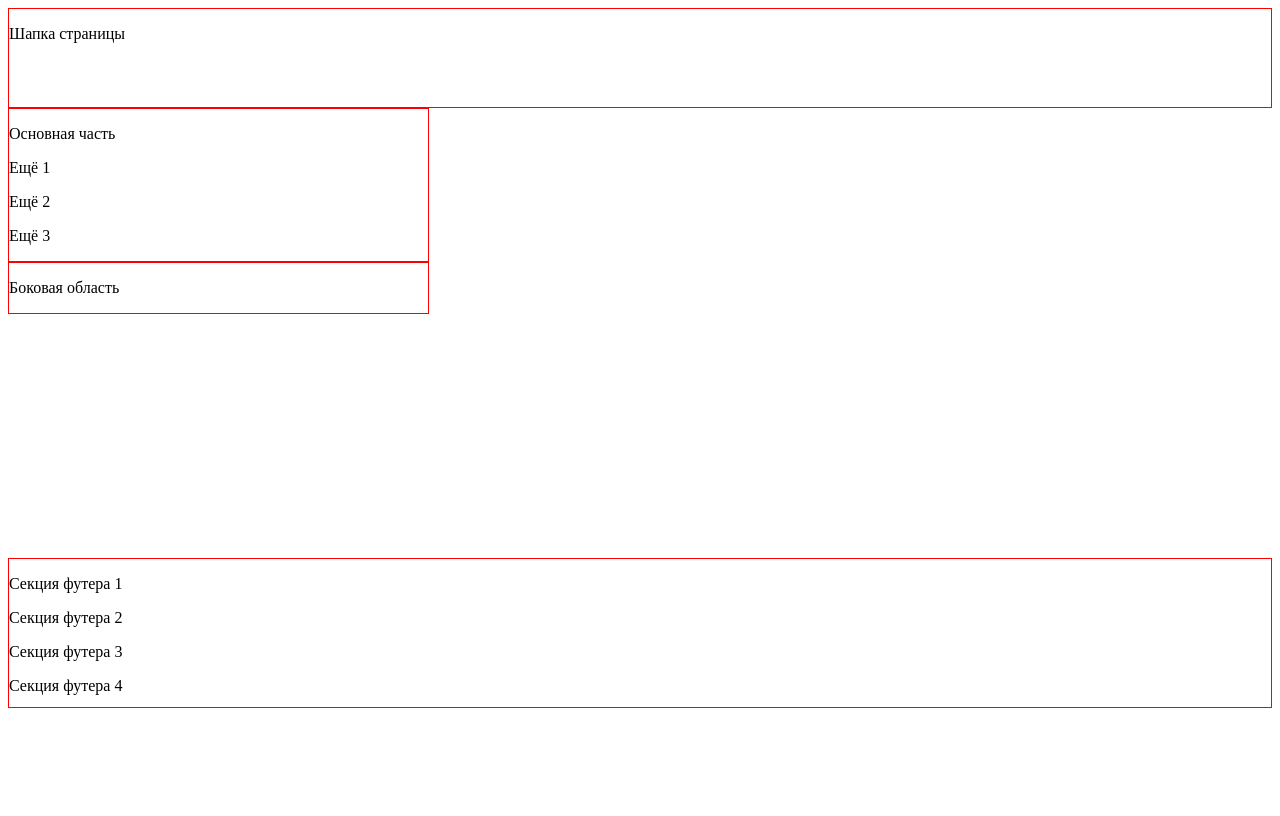
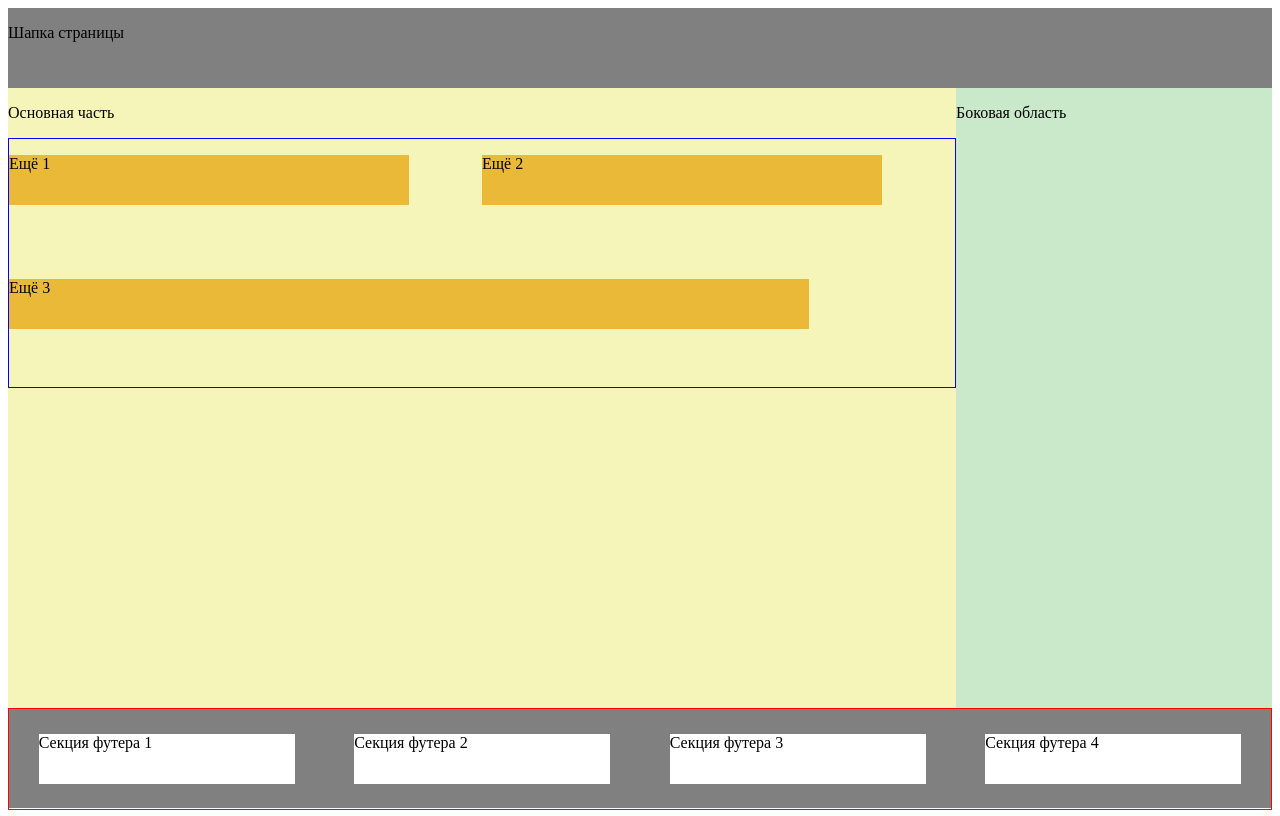
Before and after one commit to AlenaNemtsova/week6-task2, a plain HTML site: page index.html in a window 1280 px wide. Drawn offline with Linux system fonts and the light colour scheme.

Commit message:
Добавлены внутренние контейнеры и цвета

```diff
--- a/index.html
+++ b/index.html
@@ -6,69 +6,118 @@
     <meta name="viewport" content="width=device-width, initial-scale=1.0">
     <title>Document</title>
     <style>
-        header, main, aside, footer {
-            border: 1px solid red;
+
+
+        .header {
+            grid-area: hd;
+            background: grey;
         }
 
-        header {
-            grid-area: hd;
-
-        }
-        main {
+        .main {
             grid-area: main;
+            background: rgb(245, 245, 185);
         }
 
-        aside {
+        .aside {
             grid-area: as;
+            background: rgb(202, 233, 202);
         }
 
-        footer {
+        .footer {
             grid-area: ft;
+            background: grey;
+        }
+
+        .sec {
+            background: white;
+            width: 20vw;
+            height: 50px;
         }
 
         .container1 {
             display: grid;
+            grid-template-columns: 1fr 1fr 1fr 1fr;
+            grid-template-rows: 80px 1fr 100px;
             width: 100%;
-            height: 700px;
-            grid-template-columns: 1fr 1fr 1fr;
-            grid-template-rows: 100px 1fr 150px;
+            height: 100vh;
             grid-template-areas:
-            "hd hd hd"
-            "main main as"
-            "ft ft ft";
+            "hd hd hd hd"
+            "main main main as"
+            "ft ft ft ft";
+        }
 
+        .container2 {
+            display: grid;
+            border: 1px solid blue;
+            grid-template-columns: 1fr 1fr;
+            grid-template-rows: 1fr 1fr;
+            height: 40%;
+
+        }
+
+        .es1, .es2, .es3 {
+            background: rgb(233, 185, 55);
+            height: 50px;
+        }
+
+        .es1 {
+            grid-column: 1/2;
+            grid-row: 1/2;
+            width: 400px;
+        }
+
+        .es2 {
+            grid-column: 2/3;
+            grid-row: 1/2;
+            width: 400px;
+        }
+
+        .es3 {
+            grid-column: 1/3;
+            grid-row: 2/3;
+            width: 800px;
+        }
+
+        .container3 {
+            border: 1px solid red;
+            display: grid;
+            grid-template-columns: 1fr 1fr 1fr 1fr;
+            height: 100px;
+            align-items: center;
+            justify-items: center;
         }
 
 
     </style>
+
 </head>
 <body>
     <div class="container1">
-    <header>
+    <header class="header">
         <p>Шапка страницы</p>
     </header>
-    <div>
-        <main>
-            <p>Основная часть</p>
-            <div>
-                <p>Ещё 1</p>
-                <p>Ещё 2</p>
-                <p>Ещё 3</p>
-            </div>
-        </main>
+            <main class="main">
+                <p>Основная часть</p>
+                <div class="container2">
+                    <p class="es1">Ещё 1</p>
+                    <p class="es2">Ещё 2</p>
+                    <p class="es3">Ещё 3</p>
+                </div>
+            </main>
 
-        <aside>
-            <p>Боковая область</p>
-        </aside>
-    </div>
+            <aside class="aside">
+                <p>Боковая область</p>
+            </aside>
 
-    <footer>
-        <div>
-        <p>Секция футера 1</p>
-        <p>Секция футера 2</p>
-        <p>Секция футера 3</p>
-        <p>Секция футера 4</p>
+
+    <footer class="footer">
+        <div class="container3">
+        <p class="sec">Секция футера 1</p>
+        <p class="sec">Секция футера 2</p>
+        <p class="sec">Секция футера 3</p>
+        <p class="sec">Секция футера 4</p>
         </div>
+
     </footer>
     </div>
 
```
